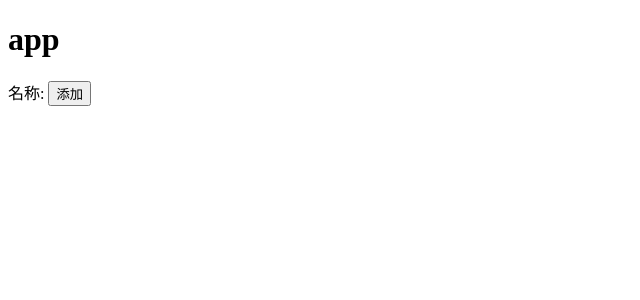
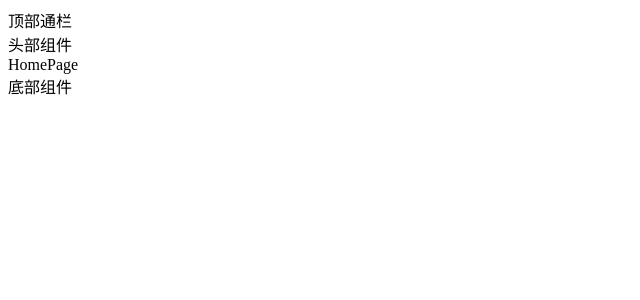
Before and after one commit to lj991213/xiaotuxian, a Vue app: page / in a window 1280 px wide. Before the commit this address had no page. Shown: the top 300 px of the page, without its empty margins (0-640 px from the left). Built offline with nearby package versions, Linux system fonts and the light colour scheme.

Commit message:
首页路由和组件

```diff
--- a/src/App.vue
+++ b/src/App.vue
@@ -1,14 +1,14 @@
 <template>
-  <div>
-    <h1>app</h1>
-    名称:{{$store.state.user.profile.nickname}}
-    <button @click="$store.commit('user/setUser',{nickname: '水儿'})">添加</button>
-  </div>
+  <!-- 一级路由 -->
+  <router-view />
 </template>
 
 <script>
+// import request from '@/utils/request'
 export default {
-
+  name: 'App',
+  setup () {
+  }
 }
 </script>
 
--- a/src/router/index.js
+++ b/src/router/index.js
@@ -1,6 +1,21 @@
 import { createRouter, createWebHashHistory } from 'vue-router'
 
-const routes = []
+const Layout = () => import('@/views/Layout.vue')
+const Home = () => import('@/views/home')
+
+const routes = [
+  // 一级路由容器
+  {
+    path: '/',
+    component: Layout,
+    children: [
+      {
+        path: '/',
+        components: Home
+      }
+    ]
+  }
+]
 
 // 创建路由实例
 const router = createRouter({
--- a/src/utils/request.js
+++ b/src/utils/request.js
@@ -16,7 +16,7 @@ const instance = axios.create({
 })
 
 // 2. 请求拦截器，如果有token进行头部携带
-instance.interceptors.requestu.use(config => {
+instance.interceptors.request.use(config => {
   // 修改请求配置
   // 如果本地有token就在头部携带
   const { profile } = store.state.user // 获取到用户信息对象
--- /dev/null
+++ b/src/views/Layout.vue
@@ -0,0 +1,23 @@
+<template>
+  <!-- 顶部通栏 -->
+  <nav>顶部通栏</nav>
+  <!-- 头部组件 -->
+  <header>头部组件</header>
+  <!-- 内容容器 -->
+  <div class="mian">
+    <!-- 二级路由 -->
+    HomePage
+    <router-view />
+  </div>
+  <!-- 底部组件 -->
+  <footer>底部组件</footer>
+</template>
+
+<script>
+export default {
+  name: 'Layout'
+}
+</script>
+
+<style lang="less" scoped>
+</style>
--- a/src/views/Latout.vue
+++ b/src/views/home/index.vue
@@ -1,12 +1,12 @@
 <template>
-  <div>
-
+  <div class="container">
+    HomePage
   </div>
 </template>
 
 <script>
 export default {
-
+  name: 'HomePage'
 }
 </script>
 
```
Also changed, not shown: src/assets/style/mixins.less (added, +8 -0 lines), src/assets/style/variables.less (added, +10 -0 lines), 2 other files (tests, documents, lock files or other folders).
